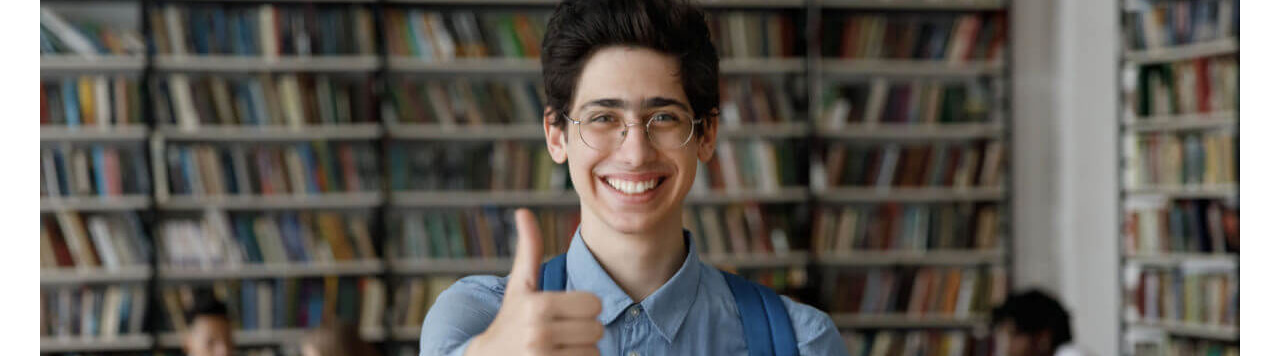
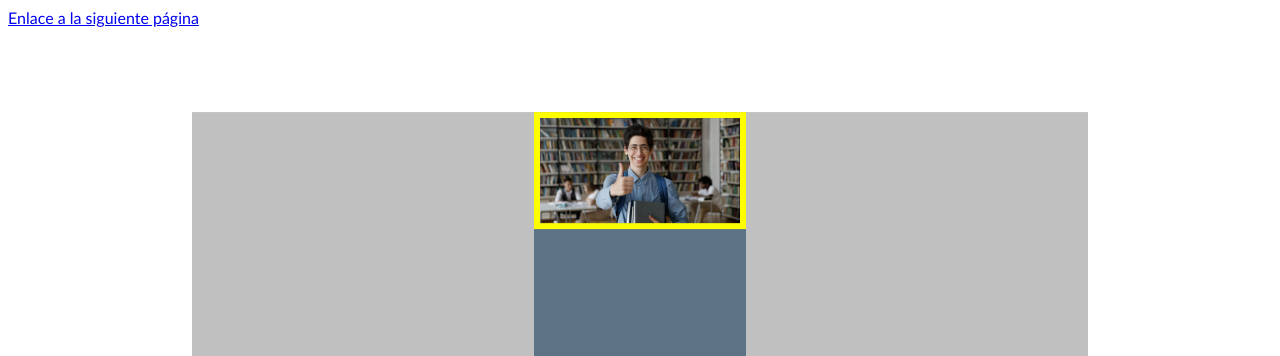
Before and after one commit to gesantisteband/AEW_2025_Santisteban, a plain HTML site: page CSS/01_TarjetaPersonal/index.html in a window 1280 px wide. Shown: the top 356 px of the page. Drawn offline with Linux system fonts and the light colour scheme.

Commit message:
Agregué más estilos. Completar lo que falta.

```diff
--- a/CSS/01_TarjetaPersonal/css/estilos.css
+++ b/CSS/01_TarjetaPersonal/css/estilos.css
@@ -28,3 +28,22 @@ p {
     left: 50%;
     transform: translate(-50%, -50%);
 }
+
+.perfil {
+    width: 200px;
+    border-width: 6px;
+    border-style: solid;
+    border-color: yellow;
+    margin: 0;
+}
+
+.borde-redondeado {
+    border-radius: 150px;
+}
+
+#foto-perfil {
+    height: 250px;
+    justify-content: center;
+    background-color: #5C7285;
+    align-items: center;
+}
--- a/CSS/01_TarjetaPersonal/index.html
+++ b/CSS/01_TarjetaPersonal/index.html
@@ -8,7 +8,8 @@
         <div class="contenedor-tarjeta">
             <!--Imagen de Perfil-->
              <div id="foto-perfil">
-                <img src="image/estudiante.jpg">
+                <img src="image/estudiante.jpg"
+                class="perfil border-redondeado">
             </div>
             <!--Nombres y Cargo-->
              <div id="nombre-cargo">
@@ -17,7 +18,8 @@
              </div>
             <!--Descripción Personal-->
              <div id="mi descripción">
-                <p>Entusiasta de la tecnología y la lectura</p>
+                <p>Lorem ipsum dolor sit amet, consectetur adipiscing elit. Morbi vestibulum velit justo, id sagittis diam dignissim sed. Cras vel pretium dolor, ac aliquam ligula. Nam eget finibus nisi. Vestibulum fermentum, velit a pretium tempor, tortor ipsum tristique dui, quis blandit nisi nisl eu quam. Nulla facilisi.
+                </p>
              </div>
             <!--Redes Sociales-->
              <div id="redes-sociales">
@@ -31,5 +33,8 @@
                 </p>
              </div>
         </div>
+        <p>
+            <a href="texto.html">Enlace a la siguiente página</a>
+        </p>
     </body>
 </html>
```
